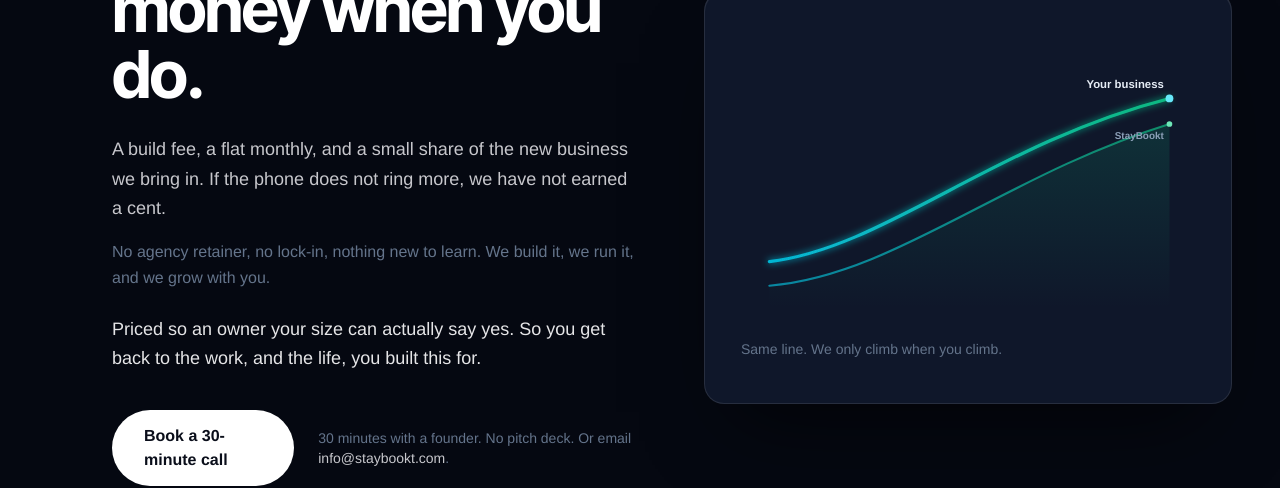
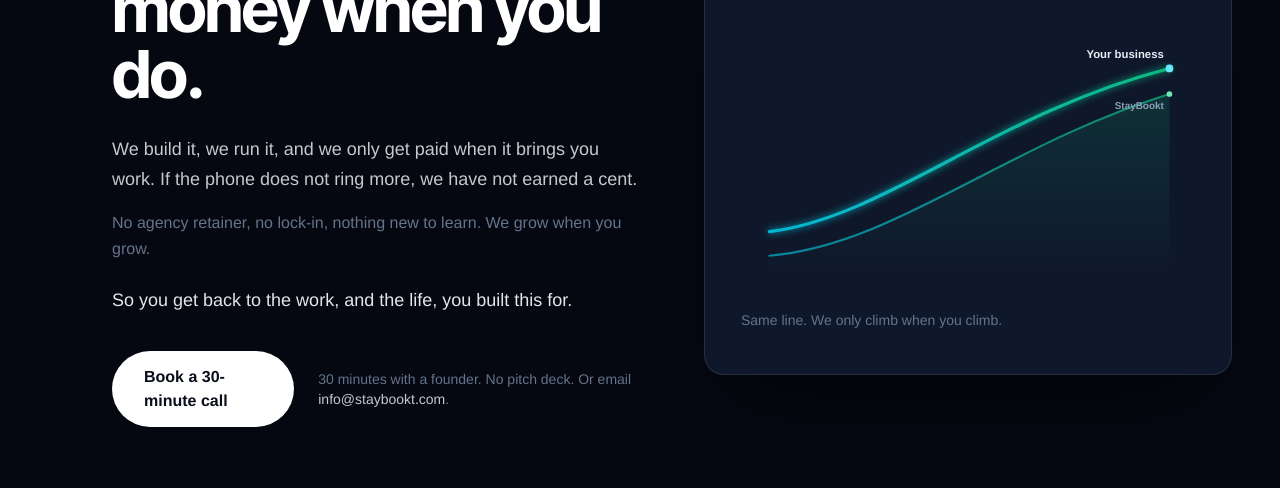
Before and after one commit to staybookt/staybookt-investor, a Next.js app: page / in a window 1280 px wide. Shown: the part 5080-5568 px from the top of the page. Built offline with nearby package versions, Linux system fonts and the light colour scheme; no server answers.

Commit message:
Close: lead with the promise, move pricing mechanics to the Pricing tab (Richard)

```diff
--- a/app/page.tsx
+++ b/app/page.tsx
@@ -92,7 +92,7 @@ export default function HomePage() {
         </div>
       </Moment>
 
-      {/* 03 — THE CLOSE: aligned incentives, one ask */}
+      {/* 03 — THE CLOSE: the promise, one ask. Mechanics live on Pricing. */}
       <Moment i={3} eyebrow="03 / The deal">
         <div className="grid items-center gap-12 lg:grid-cols-2 lg:gap-16">
           <div>
@@ -100,15 +100,14 @@ export default function HomePage() {
               We only make money <Accent>when you do.</Accent>
             </h2>
             <p className="mt-7 max-w-xl text-platinum-soft text-lg leading-relaxed">
-              A build fee, a flat monthly, and a small share of the new business we bring in. If the phone does not ring
-              more, we have not earned a cent.
+              We build it, we run it, and we only get paid when it brings you work. If the phone does not ring more, we
+              have not earned a cent.
             </p>
             <p className="mt-4 max-w-xl text-mute text-base leading-relaxed">
-              No agency retainer, no lock-in, nothing new to learn. We build it, we run it, and we grow with you.
+              No agency retainer, no lock-in, nothing new to learn. We grow when you grow.
             </p>
             <p className="mt-6 max-w-xl text-platinum text-lg leading-relaxed">
-              Priced so an owner your size can actually say yes. So you get back to the work, and the life, you built
-              this for.
+              So you get back to the work, and the life, you built this for.
             </p>
 
             <div className="mt-9 flex flex-col items-start gap-4 sm:flex-row sm:items-center sm:gap-6">
```
